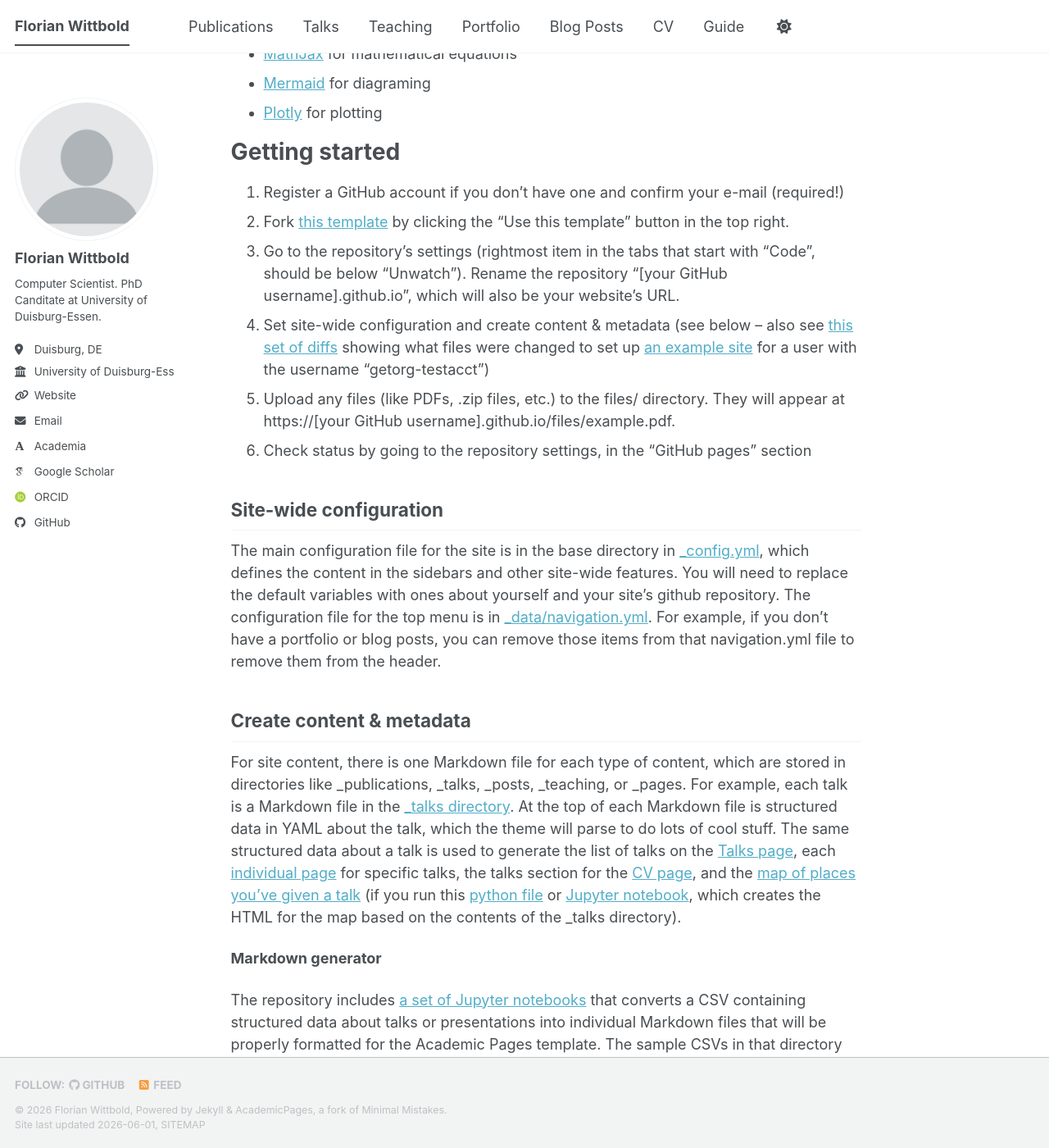
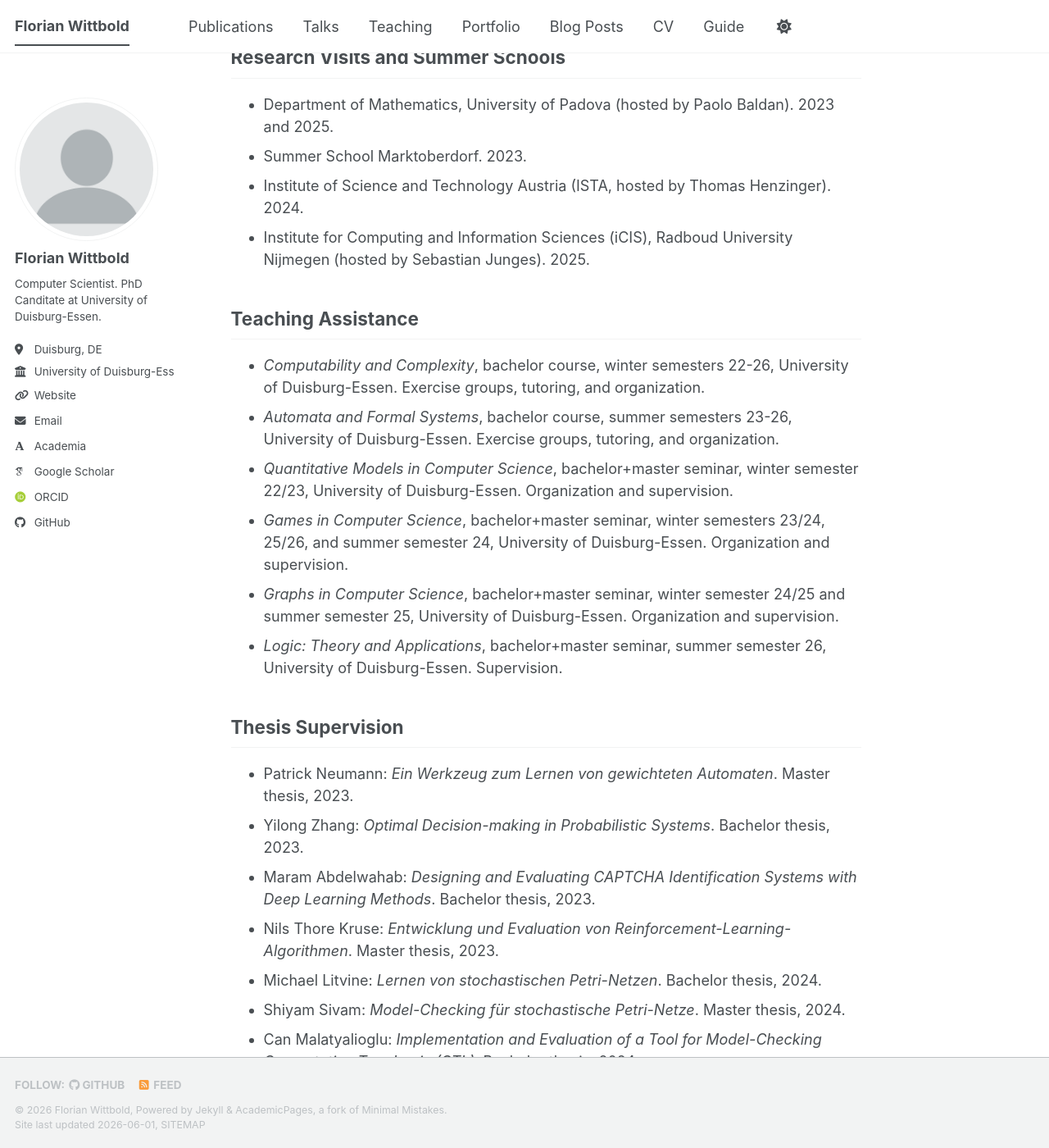
Before and after one commit to flo-witt/flo-witt.github.io, a Jekyll site: the page built from _pages/about.md, in a window 1280 px wide and 1400 px high, scrolled down 1067 px. Shown: the whole window at 82% size. Built offline with Jekyll 4.4.1, drawn with Linux system fonts in a browser that asks for light colours; some web fonts are replaced; a script bundle is joined from its source files by our own code; library files that are not in the unit come from our copies; some of the changed text lies outside the part shown.

Commit message:
Update about.md

```diff
--- a/_pages/about.md
+++ b/_pages/about.md
@@ -1,56 +1,62 @@
 ---
 permalink: /
-title: "Academic Pages is a ready-to-fork GitHub Pages template for academic personal websites"
+title: "About Me"
 author_profile: true
 redirect_from:
   - /about/
   - /about.html
 ---
 
-This is the front page of a website that is powered by the [Academic Pages template](https://github.com/academicpages/academicpages.github.io) and hosted on GitHub pages. [GitHub pages](https://pages.github.com) is a free service in which websites are built and hosted from code and data stored in a GitHub repository, automatically updating when a new commit is made to the repository. This template was forked from the [Minimal Mistakes Jekyll Theme](https://mmistakes.github.io/minimal-mistakes/) created by Michael Rose, and then extended to support the kinds of content that academics have: publications, talks, teaching, a portfolio, blog posts, and a dynamically-generated CV. Incidentally, these same features make it a great template for anyone that needs to show off a professional template!
+I am a PhD Candidate in the Department of Computer Science at University of Duisburg-Essen, working on approximative fixpoint theory with applications to reinforcement learning under the supervision of Prof. Dr. Barbara König.
 
- You can fork [this template](https://github.com/academicpages/academicpages.github.io) right now, modify the configuration and Markdown files, add your own PDFs and other content, and have your own site for free, with no ads!
+My broader research interests include formal guarantees for (deep) reinforcement learning agents, and the quantitative verification and control of probabilistic and of concurrent systems.
 
-A data-driven personal website
-======
-Like many other Jekyll-based GitHub Pages templates, Academic Pages makes you separate the website's content from its form. The content & metadata of your website are in structured Markdown files, while various other files constitute the theme, specifying how to transform that content & metadata into HTML pages. You keep these various Markdown (.md), YAML (.yml), HTML, and CSS files in a public GitHub repository. Each time you commit and push an update to the repository, the [GitHub pages](https://pages.github.com/) service creates static HTML pages based on these files, which are hosted on GitHub's servers free of charge.
+# Publications
 
-Many of the features of dynamic content management systems (like Wordpress) can be achieved in this fashion, using a fraction of the computational resources and with far less vulnerability to hacking and DDoSing. You can also modify the theme to your heart's content without touching the content of your site. If you get to a point where you've broken something in Jekyll/HTML/CSS beyond repair, your Markdown files describing your talks, publications, etc. are safe. You can rollback the changes or even delete the repository and start over - just be sure to save the Markdown files! You can also write scripts that process the structured data on the site, such as [this one](https://github.com/academicpages/academicpages.github.io/blob/master/talkmap.ipynb) that analyzes metadata in pages about talks to display [a map of every location you've given a talk](https://academicpages.github.io/talkmap.html).
+* Florian Wittbold, Rebecca Bernemann, Reiko Heckel, Tobias Heindel, Barbara König: *Stochastic Decision Petri Nets*. Petri Nets 2023: 264-285
+* Simon Lutz, Daniil Kaminskyi, Florian Wittbold, Simon Dierl, Falk Howar, Barbara König, Emmanuel Müller, Daniel Neider: *Unsupervised Automata Learning via Discrete Optimization.* JELIA (1) 2025: 135-153
+* Paolo Baldan, Sebastian Gurke, Barbara König, Tommaso Padoan, Florian Wittbold: *Approximating Fixpoints of Approximated Functions*. CAV (2) 2025: 193-215 *(Distinguished Paper)*
+* Paolo Baldan, Sebastian Gurke, Barbara König, Florian Wittbold: *Computing Fixpoints of Learned Functions: Chaotic Iteration and Simple Stochastic Games*. TACAS (1) 2026: 547-565
 
-For those users that need more advanced functionality, the template also supports the following popular tools:
-- [MathJax](https://www.mathjax.org/) for mathematical equations
-- [Mermaid](https://mermaid.js.org/) for diagraming
-- [Plotly](https://plotly.com/javascript/) for plotting
+# Professional Activities
 
-Getting started
-======
-1. Register a GitHub account if you don't have one and confirm your e-mail (required!)
-1. Fork [this template](https://github.com/academicpages/academicpages.github.io) by clicking the "Use this template" button in the top right.
-1. Go to the repository's settings (rightmost item in the tabs that start with "Code", should be below "Unwatch"). Rename the repository "[your GitHub username].github.io", which will also be your website's URL.
-1. Set site-wide configuration and create content & metadata (see below -- also see [this set of diffs](https://archive.is/3TPas) showing what files were changed to set up [an example site](https://getorg-testacct.github.io) for a user with the username "getorg-testacct")
-1. Upload any files (like PDFs, .zip files, etc.) to the files/ directory. They will appear at https://[your GitHub username].github.io/files/example.pdf.
-1. Check status by going to the repository settings, in the "GitHub pages" section
+## Talks and Presentations
 
-Site-wide configuration
-------
-The main configuration file for the site is in the base directory in [_config.yml](https://github.com/academicpages/academicpages.github.io/blob/master/_config.yml), which defines the content in the sidebars and other site-wide features. You will need to replace the default variables with ones about yourself and your site's github repository. The configuration file for the top menu is in [_data/navigation.yml](https://github.com/academicpages/academicpages.github.io/blob/master/_data/navigation.yml). For example, if you don't have a portfolio or blog posts, you can remove those items from that navigation.yml file to remove them from the header.
+(conference presentations associated with a paper are omitted)
 
-Create content & metadata
-------
-For site content, there is one Markdown file for each type of content, which are stored in directories like _publications, _talks, _posts, _teaching, or _pages. For example, each talk is a Markdown file in the [_talks directory](https://github.com/academicpages/academicpages.github.io/tree/master/_talks). At the top of each Markdown file is structured data in YAML about the talk, which the theme will parse to do lots of cool stuff. The same structured data about a talk is used to generate the list of talks on the [Talks page](https://academicpages.github.io/talks), each [individual page](https://academicpages.github.io/talks/2012-03-01-talk-1) for specific talks, the talks section for the [CV page](https://academicpages.github.io/cv), and the [map of places you've given a talk](https://academicpages.github.io/talkmap.html) (if you run this [python file](https://github.com/academicpages/academicpages.github.io/blob/master/talkmap.py) or [Jupyter notebook](https://github.com/academicpages/academicpages.github.io/blob/master/talkmap.ipynb), which creates the HTML for the map based on the contents of the _talks directory).
+* *Approximating Fixed Points of Approximated Functions* @ ISTA Vienna 2024. Invited talk.
+* *Approximating Fixed Points of Approximated Functions* @ iCIS Nijmegen 2025. Invited talk.
+* *Computing Fixpoints of Learned Functions* @ DCON 2026.
 
-**Markdown generator**
+## Research Visits and Summer Schools
 
-The repository includes [a set of Jupyter notebooks](https://github.com/academicpages/academicpages.github.io/tree/master/markdown_generator
-) that converts a CSV containing structured data about talks or presentations into individual Markdown files that will be properly formatted for the Academic Pages template. The sample CSVs in that directory are the ones I used to create my own personal website at stuartgeiger.com. My usual workflow is that I keep a spreadsheet of my publications and talks, then run the code in these notebooks to generate the Markdown files, then commit and push them to the GitHub repository.
+* Department of Mathematics, University of Padova (hosted by Paolo Baldan). 2023 and 2025.
+* Summer School Marktoberdorf. 2023.
+* Institute of Science and Technology Austria (ISTA, hosted by Thomas Henzinger). 2024.
+* Institute for Computing and Information Sciences (iCIS), Radboud University Nijmegen (hosted by Sebastian Junges). 2025.
 
-How to edit your site's GitHub repository
-------
-Many people use a git client to create files on their local computer and then push them to GitHub's servers. If you are not familiar with git, you can directly edit these configuration and Markdown files directly in the github.com interface. Navigate to a file (like [this one](https://github.com/academicpages/academicpages.github.io/blob/master/_talks/2012-03-01-talk-1.md) and click the pencil icon in the top right of the content preview (to the right of the "Raw | Blame | History" buttons). You can delete a file by clicking the trashcan icon to the right of the pencil icon. You can also create new files or upload files by navigating to a directory and clicking the "Create new file" or "Upload files" buttons.
+## Teaching Assistance
 
-Example: editing a Markdown file for a talk
-![Editing a Markdown file for a talk](/images/editing-talk.png)
+* *Computability and Complexity*, bachelor course, winter semesters 22-26, University of Duisburg-Essen. Exercise groups, tutoring, and organization.
+* *Automata and Formal Systems*, bachelor course, summer semesters 23-26, University of Duisburg-Essen. Exercise groups, tutoring, and organization.
+* *Quantitative Models in Computer Science*, bachelor+master seminar, winter semester 22/23, University of Duisburg-Essen. Organization and supervision.
+* *Games in Computer Science*, bachelor+master seminar, winter semesters 23/24, 25/26, and summer semester 24, University of Duisburg-Essen. Organization and supervision.
+* *Graphs in Computer Science*, bachelor+master seminar, winter semester 24/25 and summer semester 25, University of Duisburg-Essen. Organization and supervision.
+* *Logic: Theory and Applications*, bachelor+master seminar, summer semester 26, University of Duisburg-Essen. Supervision.
 
-For more info
+## Thesis Supervision
+
+* Patrick Neumann: *Ein Werkzeug zum Lernen von gewichteten Automaten*. Master thesis, 2023.
+* Yilong Zhang: *Optimal Decision-making in Probabilistic Systems*. Bachelor thesis, 2023.
+* Maram Abdelwahab: *Designing and Evaluating CAPTCHA Identification Systems with Deep Learning Methods*. Bachelor thesis, 2023.
+* Nils Thore Kruse: *Entwicklung und Evaluation von Reinforcement-Learning-Algorithmen*. Master thesis, 2023.
+* Michael Litvine: *Lernen von stochastischen Petri-Netzen*. Bachelor thesis, 2024.
+* Shiyam Sivam: *Model-Checking für stochastische Petri-Netze*. Master thesis, 2024.
+* Can Malatyalioglu: *Implementation and Evaluation of a Tool for Model-Checking Computation Tree Logic (CTL)*. Bachelor thesis, 2024.
+* Md Shefath Tajdid Pranto: *A Tool for Solving Graph Problems with an SMT-Solver*. Bachelor thesis, 2024.
+* Fabian Erbslöh: *Ein Werkzeug für gewichtete Graphprobleme unter Einsatz von SMT-Solvern*. Bachelor thesis, 2025.
+* Thies Josten: *Implementierung von Lösungsverfahren für Flussprobleme: maximaler Fluss und minimale Kosten*. Bachelor thesis, 2025.
+* Qingqing Jiang: *A Tool for Analyzing Partially Observable Markov Decision Processes*. Master thesis, 2026.
+
 ------
 More info about configuring Academic Pages can be found in [the guide](https://academicpages.github.io/markdown/), the [growing wiki](https://github.com/academicpages/academicpages.github.io/wiki), and you can always [ask a question on GitHub](https://github.com/academicpages/academicpages.github.io/discussions). The [guides for the Minimal Mistakes theme](https://mmistakes.github.io/minimal-mistakes/docs/configuration/) (which this theme was forked from) might also be helpful.
```
